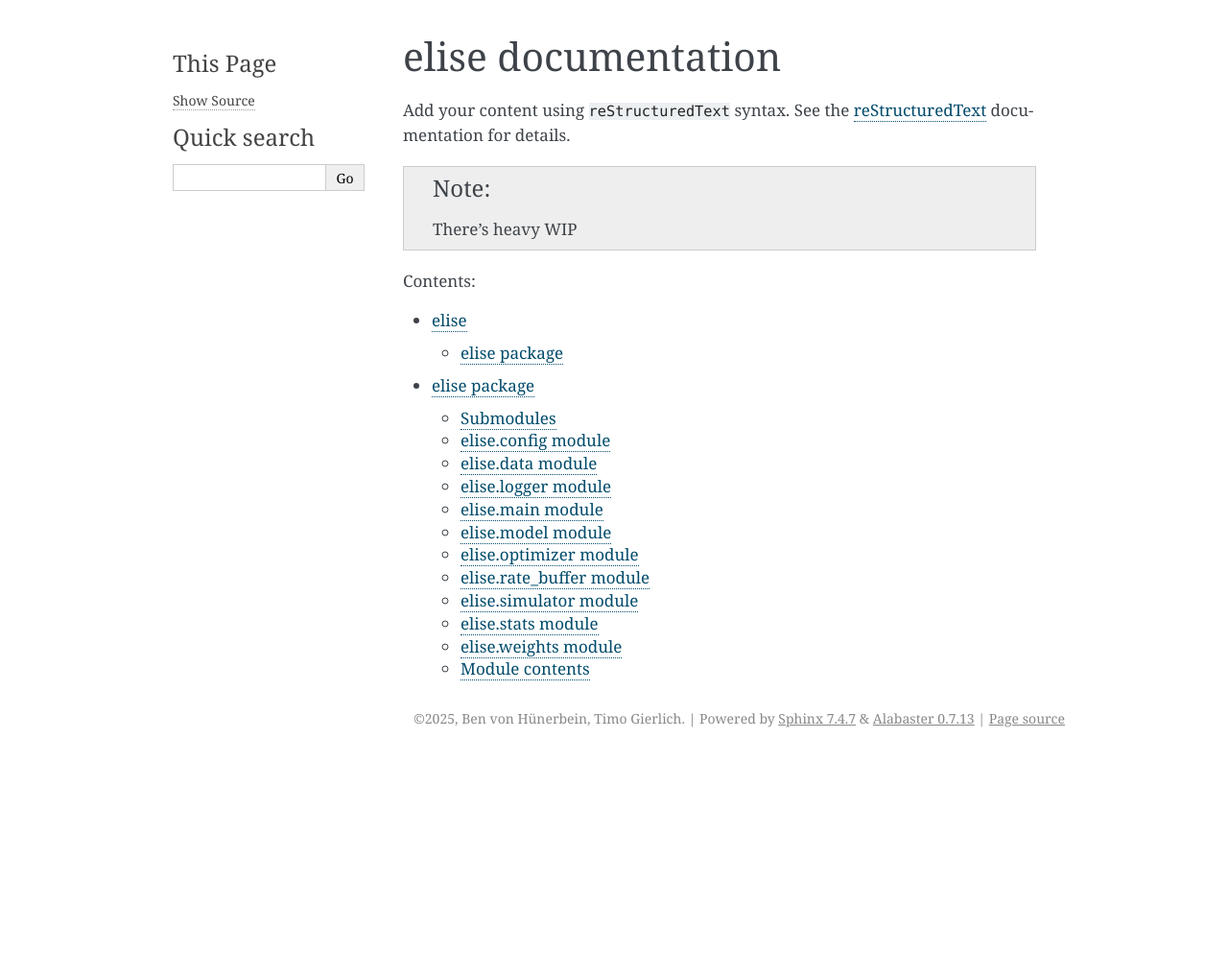
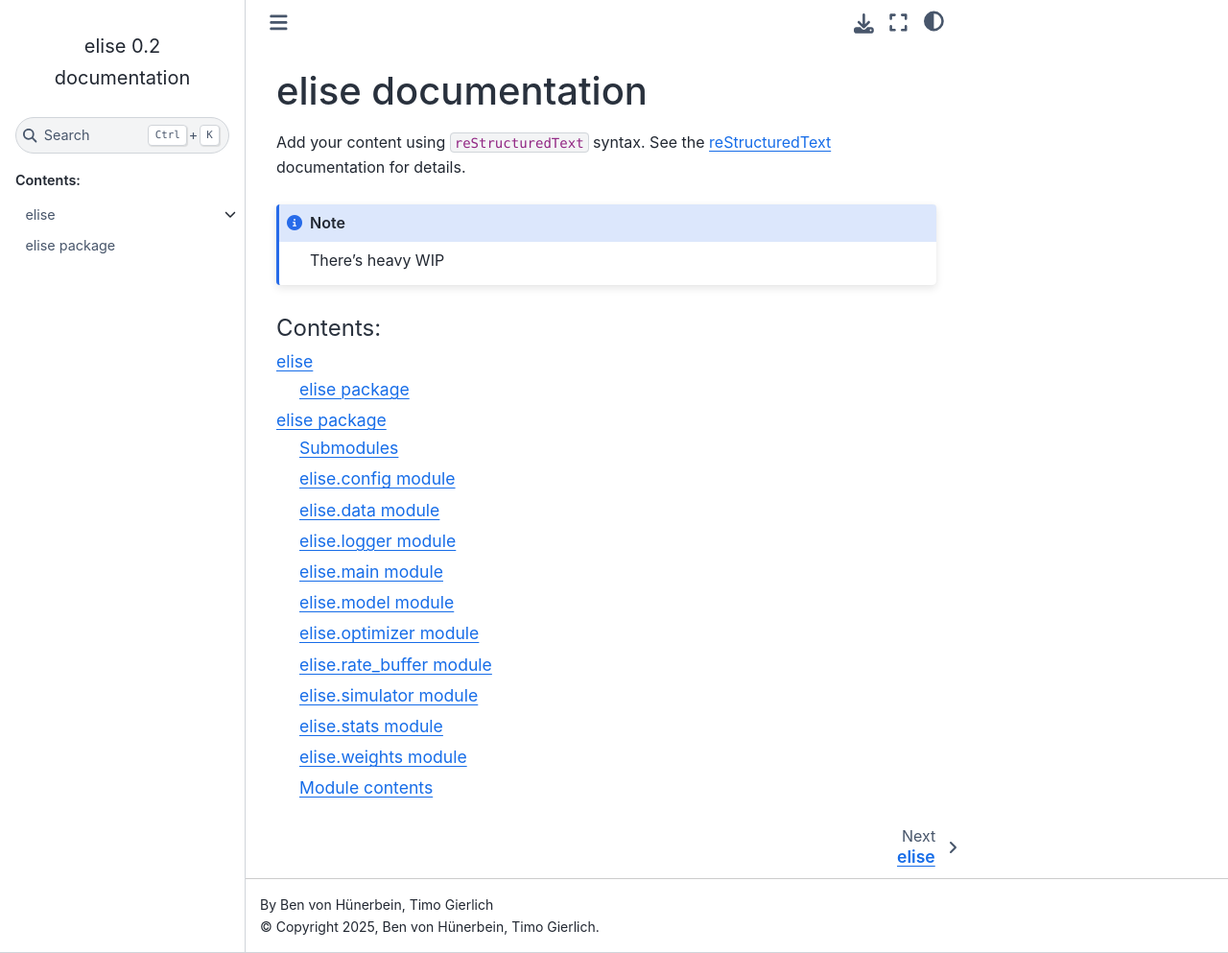
Before and after one commit to unibe-cns/sequence-learning, a Sphinx documentation site: the page built from docs/source/index.rst, in a window 1280 px wide and 993 px high. Shown: the whole window at 96% size. Built offline with Sphinx 7.4.7 and the Sphinx Book theme 1.1.4, drawn with Linux system fonts in a browser that asks for light colours.

Commit message:
Change the theme of the docu to "book"

```diff
--- a/docs/source/conf.py
+++ b/docs/source/conf.py
@@ -26,7 +26,7 @@ exclude_patterns = []
 # -- Options for HTML output -------------------------------------------------
 # https://www.sphinx-doc.org/en/master/usage/configuration.html#options-for-html-output
 
-html_theme = "alabaster"
+html_theme = "sphinx_book_theme"  # default: "alabaster"
 html_static_path = ["_static"]
 
 # -- Path setup --
--- a/requirements.txt
+++ b/requirements.txt
@@ -8,6 +8,7 @@ black[jupyter]  # the same for jupyter notebooks
 isort  # sorts the imports, pre-commmit hook
 pre-commit  # well, the pre-commit hook thing
 sphinx  # automatic documentation tool
+sphinx-book-theme  # a nice theme for sphinx
 pytest  # very powerful testing framework in python
 pytest-sugar  # make pytest appearance look nicer
 pytest-cov  # report the test coverage
```
